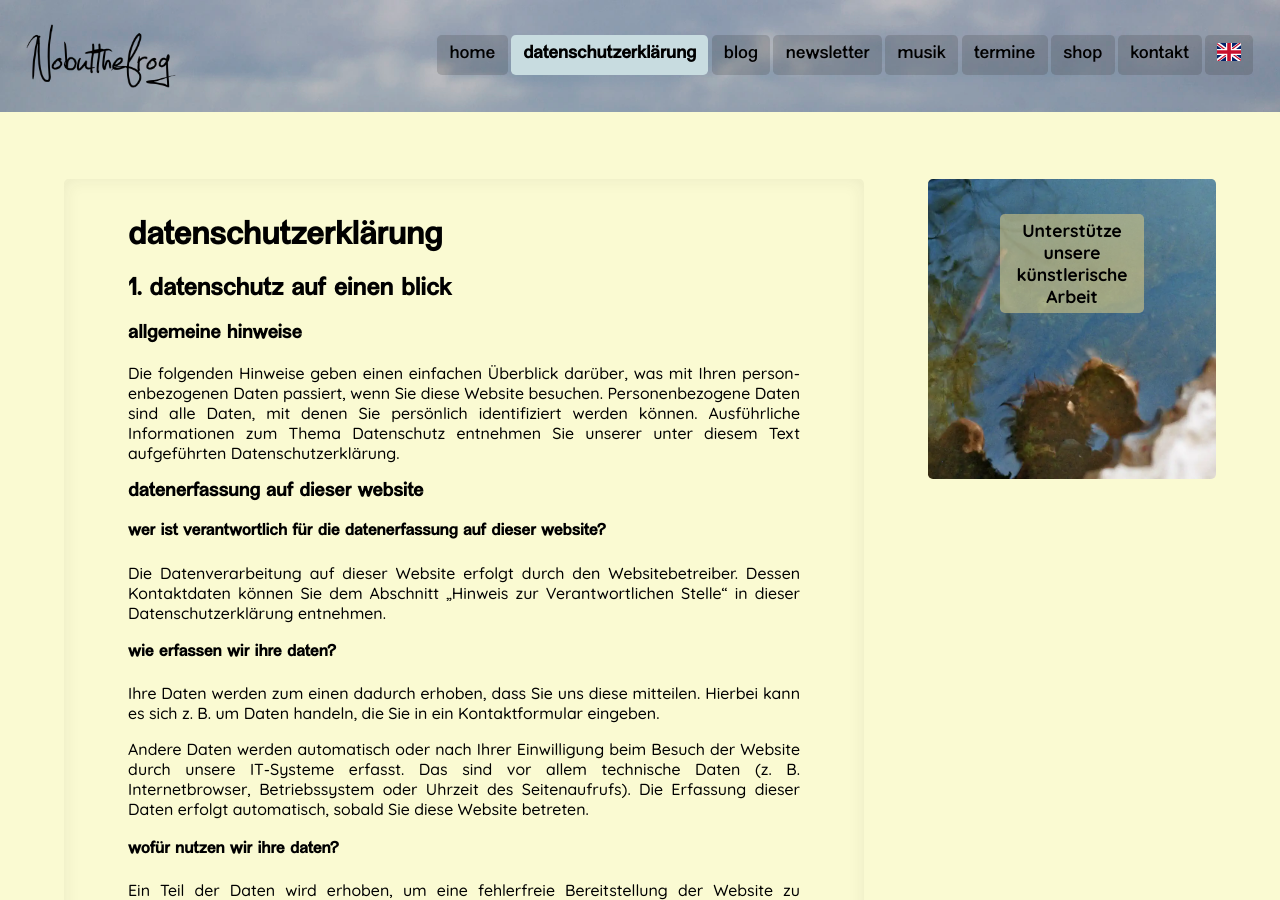
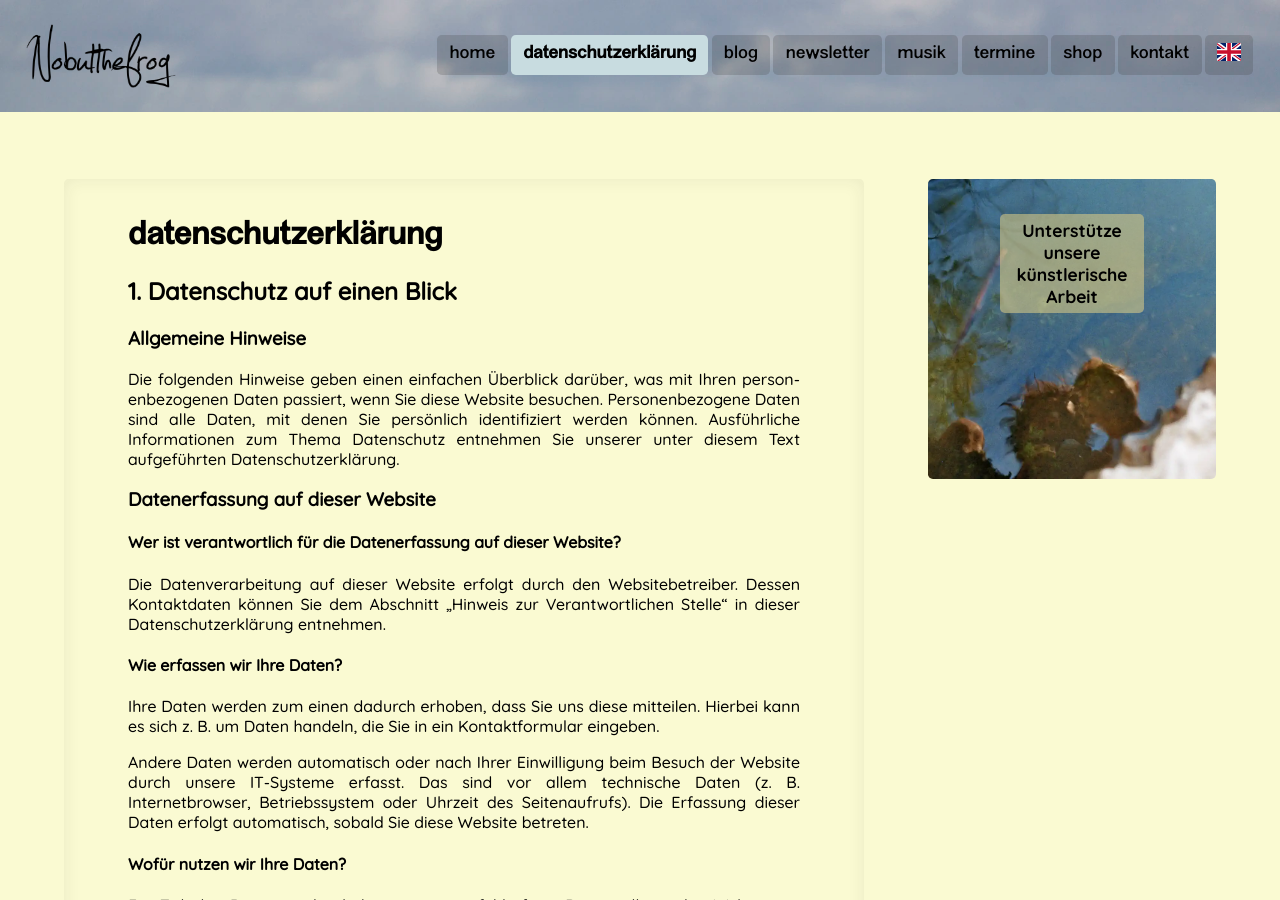
Before and after one commit to chrisongthb/nobutthefrog-com, a Jekyll site: the page built from source/datenschutz.md, in a window 1280 px wide and 900 px high. Built offline with Jekyll 4.4.1, drawn with Linux system fonts in a browser that asks for light colours.

```diff
--- a/source/assets/style/main.css
+++ b/source/assets/style/main.css
@@ -37,7 +37,7 @@
   background-color: lightgoldenrodyellow;
 }
 
-h1, h2, h3, h4 {
+h1 {
   font-family: "NewEdge666 Bold";
   text-transform: lowercase;
 }
```
